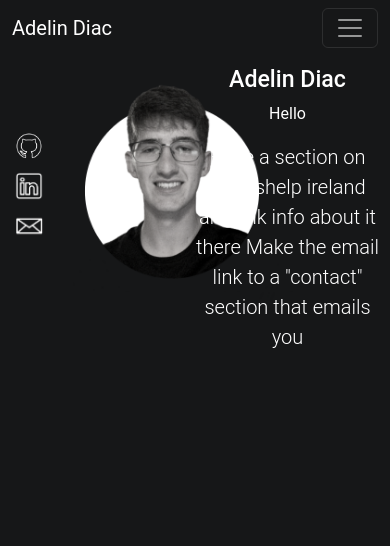
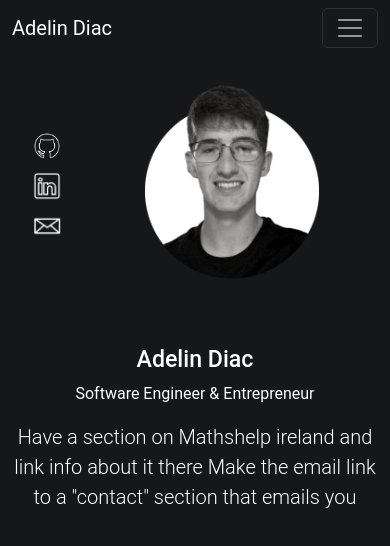
Before and after one commit to adelin-diac/adelindiac_site, a React (Create React App) app: page / in a window 390 px wide. Shown: the top 546 px of the page. Built offline with nearby package versions, Linux system fonts and the light colour scheme; a web font is replaced by a local one.

Commit message:
fixed mobile veiw of home section

```diff
--- a/src/components/home.jsx
+++ b/src/components/home.jsx
@@ -1,91 +1,112 @@
-import React, { Component } from "react";
+import React from "react";
+import "../styles/home.css";
 
-class HomeSection extends Component {
-  render() {
+const HomeSection = () => {
   return (
-      <div id="home" className="float-container" style={floatContainerStyle}>
-        <div id="social-links" style={socialLinksStyle}>
+    <div
+      id="home"
+      className="float-container"
+      style={styles.floatContainerStyle}
+    >
+      <div id="row" style={styles.rowDivStyle}>
+        <div id="social-links" style={styles.socialLinksStyle}>
           <a
             href="https://www.github.com/adelin-diac"
             target="_blank"
-            style={socialImgStyles}
+            rel="noreferrer"
+            style={styles.socialImgStyles}
           >
             <img
               alt="GitHub Logo"
               src="./images/github.png"
-              style={socialImgStyles}
+              style={styles.socialImgStyles}
             ></img>
           </a>
           <a
             href="https://www.linkedin.com/in/adelin-denis-diac/"
             target="_blank"
-            style={socialImgStyles}
+            rel="noreferrer"
+            style={styles.socialImgStyles}
           >
             <img
               alt="LinkedIn Logo"
               src="./images/linkedin.png"
-              style={socialImgStyles}
+              style={styles.socialImgStyles}
             ></img>
           </a>
-          <a href="" style={socialImgStyles}>
+          <a href="#" style={styles.socialImgStyles}>
             <img
               alt="Email Logo"
               src="./images/email.png"
-              style={socialImgStyles}
+              style={styles.socialImgStyles}
             ></img>
           </a>
         </div>
         <div
           id="homeImageDiv"
           className="float-child"
-          style={homeImageDivStyle}
+          style={styles.homeImageDivStyle}
         >
           <img
             id="home-img"
-            style={homeImgStyle}
+            style={styles.homeImgStyle}
             src="./images/adelindiac-img.png"
-            alt="Adelin Diac Profile Picture"
+            alt="Adelin Diac"
           ></img>
         </div>
-        <div id="home-content" className="float-child" style={homeContentStyle}>
+      </div>
+      <div
+        id="home-content"
+        className="float-child"
+        style={styles.homeContentStyle}
+      >
         <h3 className="dark">Adelin Diac</h3>
-          <p>Hello</p>
+        <p>Software Engineer & Entrepreneur</p>
         <p className="lead">
-            Have a section on Mathshelp ireland and link info about it there
-            Make the email link to a "contact" section that emails you
+          Have a section on Mathshelp ireland and link info about it there Make
+          the email link to a "contact" section that emails you
         </p>
       </div>
     </div>
   );
-  }
-}
-const floatContainerStyle = {
+};
+const styles = {
+  floatContainerStyle: {
     padding: "10px",
     color: "white",
     display: "flex",
     flexDirection: "row",
-  height: "270px",
-};
-const homeImageDivStyle = {
-  width: "40%",
-};
-const homeImgStyle = {
-  width: "250px",
-};
-const socialLinksStyle = {
+    // height: "270px",
+  },
+  rowDivStyle: {
+    display: "flex",
+    flexDirection: "row",
+    width: "80%",
+  },
+  socialLinksStyle: {
     marginTop: "65px",
-  width: "10%",
+    width: "20%",
     display: "flex",
     flexDirection: "column",
-};
-const socialImgStyles = {
+  },
+  homeImageDivStyle: {
+    width: "80%",
+  },
+  homeImgStyle: {
+    width: "250px",
+  },
+  socialImgStyles: {
     width: "30px",
     height: "30px",
     margin: "0 auto",
     marginBottom: "10px",
-};
-const homeContentStyle = {
-  width: "50%",
+  },
+  homeContentStyle: {
+    width: "90%",
+    marginTop: "30px",
+    textAlign: "center",
+    marginRight: "50px",
+  },
 };
 
 //THIS IS THE INSTAGRAM IMAGE WITH LINK TO MHI INSTA
--- a/src/components/navBar.jsx
+++ b/src/components/navBar.jsx
@@ -1,9 +1,10 @@
-import React, { Component } from "react";
+import React from "react";
 
-class NavBar extends Component {
-  render() {
-    const navbarNavStyle = {
+const NavBar = () => {
+  const styles = {
+    navbarNavStyle: {
       marginLeft: "auto",
+    },
   };
   return (
     <div className="container">
@@ -25,9 +26,8 @@ class NavBar extends Component {
         >
           <span className="navbar-toggler-icon"></span>
         </button>
-
         <div className="collapse navbar-collapse" id="navbarSupportedContent">
-            <ul className="navbar-nav" style={navbarNavStyle}>
+          <ul className="navbar-nav" style={styles.navbarNavStyle}>
             <li className="nav-item ">
               <a href="#home" className="nav-link active">
                 Home
@@ -53,7 +53,6 @@ class NavBar extends Component {
       </nav>
     </div>
   );
-  }
-}
+};
 
 export default NavBar;
--- /dev/null
+++ b/src/styles/home.css
@@ -0,0 +1,12 @@
+@media screen and (max-width: 600px){
+    #home{
+        flex-direction: column !important;
+    }
+    #row{
+        width: 100% !important;
+        flex-direction: row !important;
+    }
+    #home-content{
+        width: 100% !important;
+    }
+}
```
Also changed, not shown: public/index.html (+0 -9 lines). Lines whose indentation alone changed are shown as unchanged.
